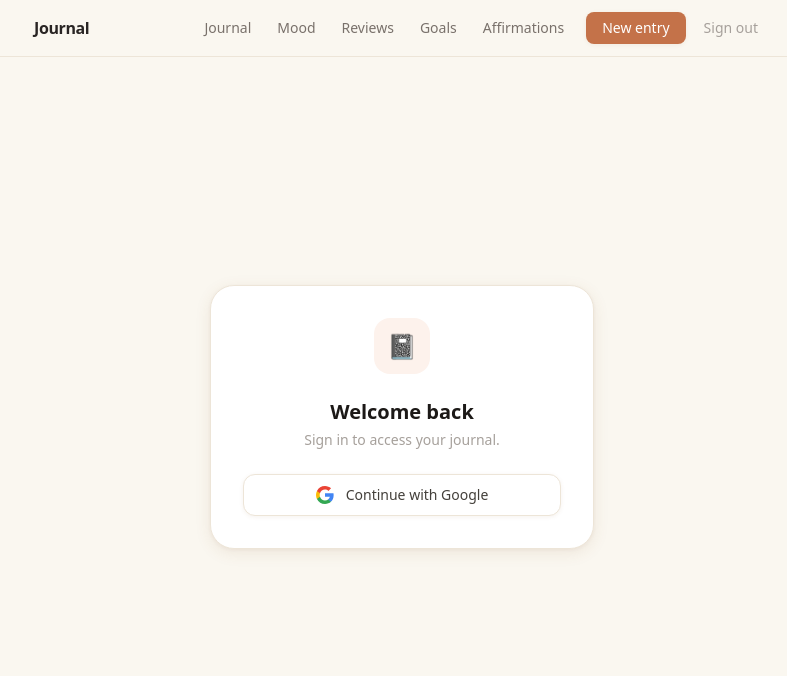
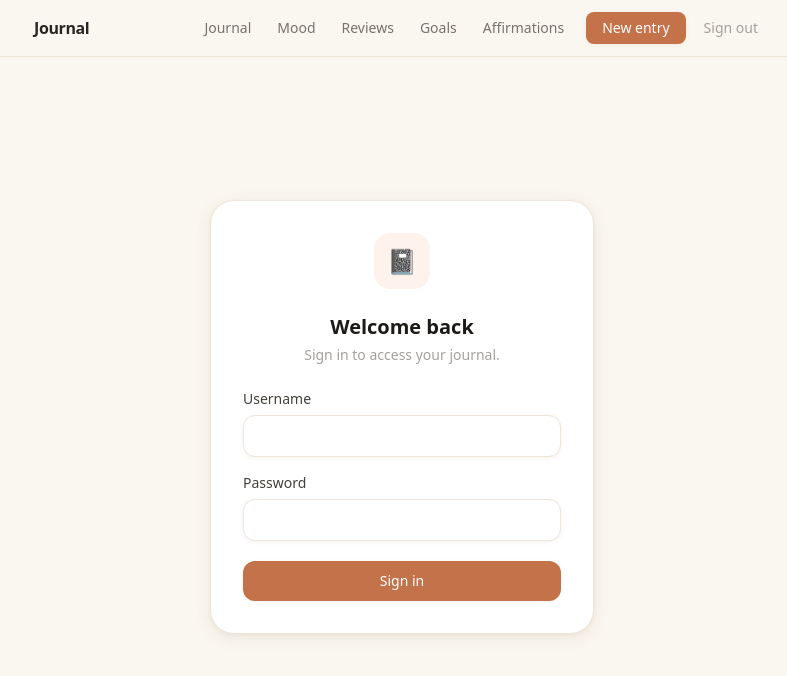
Before and after one commit to sandeepgarcha-b11y/journal-app, a Next.js app: page /login in a window 1280 px wide. Shown: the top 676 px of the page, without its empty margins (238-1025 px from the left). Built offline with nearby package versions, Linux system fonts and the light colour scheme.

Commit message:
feat: swap Google OAuth for simple credentials (username + password)

```diff
--- a/src/app/login/page.tsx
+++ b/src/app/login/page.tsx
@@ -1,52 +1,87 @@
 import { signIn } from "@/auth";
+import { AuthError } from "next-auth";
+import { redirect } from "next/navigation";
 
 export const metadata = {
   title: "Journal — Sign in",
 };
 
-export default function LoginPage() {
+interface Props {
+  searchParams: Promise<{ error?: string }>;
+}
+
+export default async function LoginPage({ searchParams }: Props) {
+  const { error } = await searchParams;
+  const isInvalid = error === "CredentialsSignin";
+
   return (
     <div className="flex min-h-[80vh] flex-col items-center justify-center animate-fade-in">
-      <div className="w-full max-w-sm rounded-3xl border border-cream-200 bg-white p-8 shadow-warm text-center">
+      <div className="w-full max-w-sm rounded-3xl border border-cream-200 bg-white p-8 shadow-warm">
         {/* Brand mark */}
-        <div className="mx-auto mb-6 flex h-14 w-14 items-center justify-center rounded-2xl bg-terracotta-50 text-2xl">
+        <div className="mx-auto mb-6 flex h-14 w-14 items-center justify-center rounded-2xl bg-terracotta-50 text-2xl text-center">
           📓
         </div>
 
-        <h1 className="text-xl font-semibold text-stone-900">Welcome back</h1>
-        <p className="mt-1 text-sm text-stone-400">Sign in to access your journal.</p>
+        <h1 className="text-center text-xl font-semibold text-stone-900">Welcome back</h1>
+        <p className="mt-1 text-center text-sm text-stone-400">Sign in to access your journal.</p>
+
+        {isInvalid && (
+          <p className="mt-4 rounded-xl bg-terracotta-50 px-4 py-2.5 text-center text-sm text-terracotta-600">
+            Incorrect username or password.
+          </p>
+        )}
 
         <form
-          className="mt-6"
-          action={async () => {
+          className="mt-6 flex flex-col gap-4"
+          action={async (formData: FormData) => {
             "use server";
-            await signIn("google", { redirectTo: "/journal" });
+            try {
+              await signIn("credentials", {
+                username: formData.get("username"),
+                password: formData.get("password"),
+                redirectTo: "/journal",
+              });
+            } catch (e) {
+              if (e instanceof AuthError) {
+                redirect(`/login?error=${e.type}`);
+              }
+              throw e;
+            }
           }}
         >
+          <div className="flex flex-col gap-1.5">
+            <label htmlFor="username" className="text-sm font-medium text-stone-700">
+              Username
+            </label>
+            <input
+              id="username"
+              name="username"
+              type="text"
+              autoComplete="username"
+              required
+              className="w-full rounded-xl border border-cream-200 bg-white px-4 py-2.5 text-sm text-stone-900 shadow-warm-sm transition-all duration-150 focus:border-terracotta-300 focus:outline-none focus:ring-2 focus:ring-terracotta-100"
+            />
+          </div>
+
+          <div className="flex flex-col gap-1.5">
+            <label htmlFor="password" className="text-sm font-medium text-stone-700">
+              Password
+            </label>
+            <input
+              id="password"
+              name="password"
+              type="password"
+              autoComplete="current-password"
+              required
+              className="w-full rounded-xl border border-cream-200 bg-white px-4 py-2.5 text-sm text-stone-900 shadow-warm-sm transition-all duration-150 focus:border-terracotta-300 focus:outline-none focus:ring-2 focus:ring-terracotta-100"
+            />
+          </div>
+
           <button
             type="submit"
-            className="flex w-full items-center justify-center gap-3 rounded-xl border border-cream-200 bg-white px-4 py-2.5 text-sm font-medium text-stone-700 shadow-warm-sm transition-all duration-150 hover:-translate-y-px hover:border-cream-300 hover:shadow-warm"
+            className="mt-1 w-full rounded-xl bg-terracotta-500 px-4 py-2.5 text-sm font-medium text-white shadow-warm-sm transition-all duration-150 hover:-translate-y-px hover:bg-terracotta-600 active:translate-y-0"
           >
-            {/* Google SVG icon */}
-            <svg width="18" height="18" viewBox="0 0 18 18" aria-hidden="true">
-              <path
-                d="M17.64 9.2c0-.637-.057-1.251-.164-1.84H9v3.481h4.844a4.14 4.14 0 0 1-1.796 2.716v2.259h2.908c1.702-1.567 2.684-3.875 2.684-6.615z"
-                fill="#4285F4"
-              />
-              <path
-                d="M9 18c2.43 0 4.467-.806 5.956-2.18l-2.908-2.259c-.806.54-1.837.86-3.048.86-2.344 0-4.328-1.584-5.036-3.711H.957v2.332A8.997 8.997 0 0 0 9 18z"
-                fill="#34A853"
-              />
-              <path
-                d="M3.964 10.71A5.41 5.41 0 0 1 3.682 9c0-.593.102-1.17.282-1.71V4.958H.957A8.996 8.996 0 0 0 0 9c0 1.452.348 2.827.957 4.042l3.007-2.332z"
-                fill="#FBBC05"
-              />
-              <path
-                d="M9 3.58c1.321 0 2.508.454 3.44 1.345l2.582-2.58C13.463.891 11.426 0 9 0A8.997 8.997 0 0 0 .957 4.958L3.964 7.29C4.672 5.163 6.656 3.58 9 3.58z"
-                fill="#EA4335"
-              />
-            </svg>
-            Continue with Google
+            Sign in
           </button>
         </form>
       </div>
--- a/src/auth.ts
+++ b/src/auth.ts
@@ -1,14 +1,25 @@
 import NextAuth from "next-auth";
-import Google from "next-auth/providers/google";
+import Credentials from "next-auth/providers/credentials";
 
 export const { handlers, signIn, signOut, auth } = NextAuth({
-  providers: [Google],
-  callbacks: {
-    signIn({ profile }) {
-      // Only allow the single owner account
-      return profile?.email === process.env.ALLOWED_EMAIL;
-    },
-  },
+  providers: [
+    Credentials({
+      credentials: {
+        username: { label: "Username" },
+        password: { label: "Password", type: "password" },
+      },
+      authorize(credentials) {
+        if (
+          credentials.username === process.env.AUTH_USERNAME &&
+          credentials.password === process.env.AUTH_PASSWORD
+        ) {
+          // Return a minimal user object — only you can ever match
+          return { id: "1", name: credentials.username as string };
+        }
+        return null;
+      },
+    }),
+  ],
   pages: {
     signIn: "/login",
     error: "/login",
--- a/src/components/layout/Nav.tsx
+++ b/src/components/layout/Nav.tsx
@@ -2,7 +2,6 @@
 
 import Link from "next/link";
 import { usePathname } from "next/navigation";
-import { signOut } from "next-auth/react";
 
 const NAV_LINKS = [
   { href: "/journal", label: "Journal" },
@@ -54,14 +53,15 @@ export function Nav() {
             New entry
           </Link>
 
-          {/* Sign out */}
-          <button
-            onClick={() => signOut({ callbackUrl: "/login" })}
-            className="ml-1 rounded-lg px-3 py-1.5 text-sm font-medium text-stone-400 transition-all duration-150 hover:bg-cream-100 hover:text-stone-600"
-            title="Sign out"
-          >
-            Sign out
-          </button>
+          {/* Sign out — uses a form POST so it works with credentials sessions */}
+          <form action="/api/auth/signout" method="POST" className="ml-1">
+            <button
+              type="submit"
+              className="rounded-lg px-3 py-1.5 text-sm font-medium text-stone-400 transition-all duration-150 hover:bg-cream-100 hover:text-stone-600"
+            >
+              Sign out
+            </button>
+          </form>
         </nav>
       </div>
     </header>
```
